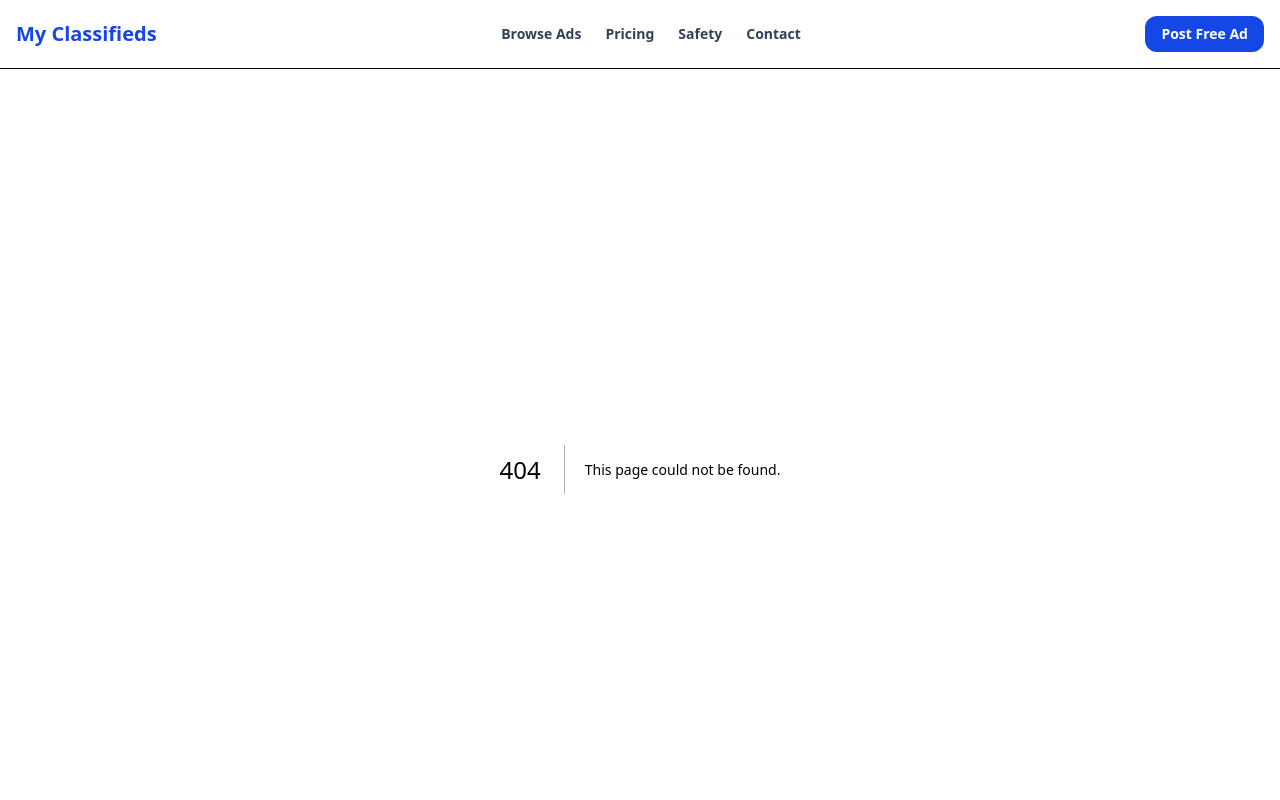
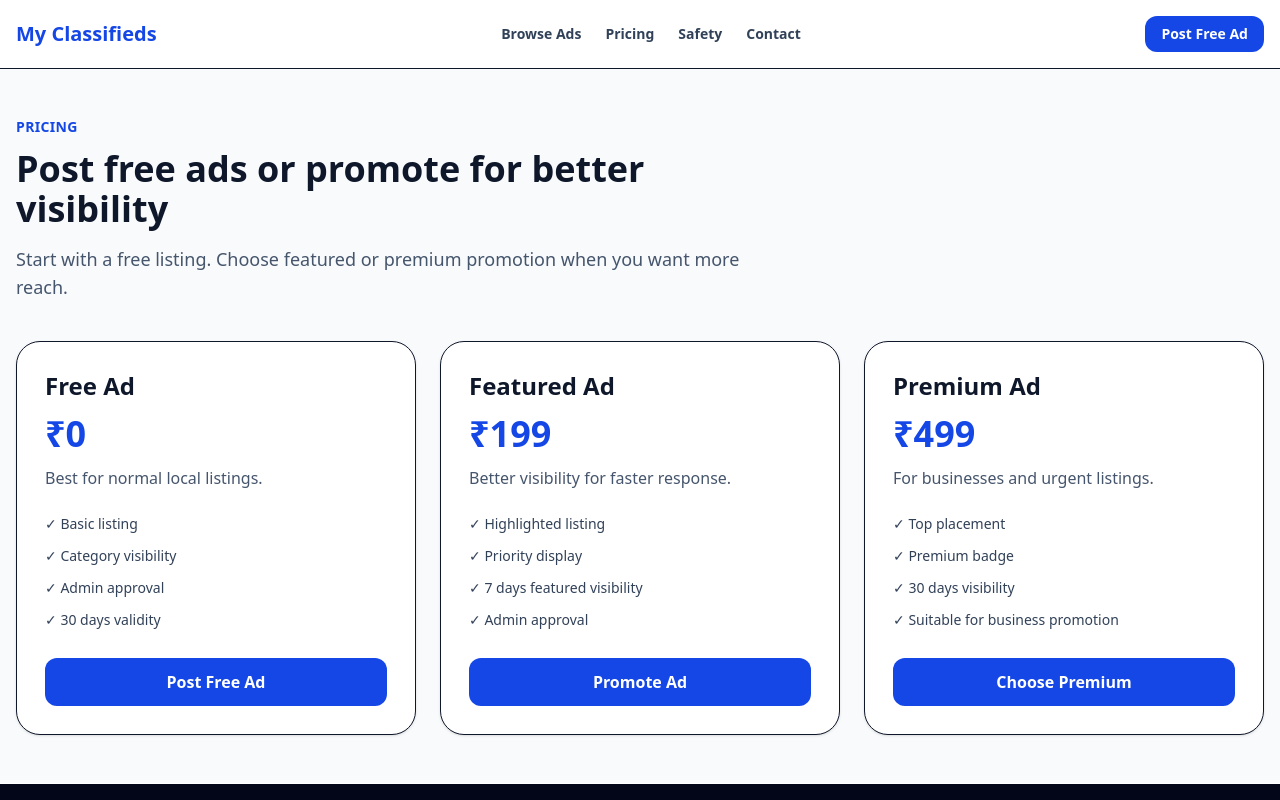
Before and after one commit to thesahilkothari/baramati-classifieds, a Next.js app: page /pricing in a window 1280 px wide. Before the commit this address had no page. Shown: the top 800 px of the page. Built offline with nearby package versions, Linux system fonts and the light colour scheme.

Commit message:
Add pricing page with ad plans
This file contains a pricing page with different ad plans, each with a name, price, description, features, and a call-to-action link.

```diff
--- /dev/null
+++ b/app/pricing/page.jsx
@@ -0,0 +1,79 @@
+import Link from "next/link";
+
+export const metadata = {
+  title: "Pricing | My Classifieds",
+  description: "Free and featured classified ad listing plans."
+};
+
+const plans = [
+  {
+    name: "Free Ad",
+    price: "₹0",
+    description: "Best for normal local listings.",
+    features: ["Basic listing", "Category visibility", "Admin approval", "30 days validity"],
+    cta: "Post Free Ad",
+    href: "/post-ad"
+  },
+  {
+    name: "Featured Ad",
+    price: "₹199",
+    description: "Better visibility for faster response.",
+    features: ["Highlighted listing", "Priority display", "7 days featured visibility", "Admin approval"],
+    cta: "Promote Ad",
+    href: "/post-ad?plan=featured"
+  },
+  {
+    name: "Premium Ad",
+    price: "₹499",
+    description: "For businesses and urgent listings.",
+    features: ["Top placement", "Premium badge", "30 days visibility", "Suitable for business promotion"],
+    cta: "Choose Premium",
+    href: "/post-ad?plan=premium"
+  }
+];
+
+export default function PricingPage() {
+  return (
+    <main className="bg-slate-50 px-4 py-12">
+      <section className="mx-auto max-w-7xl">
+        <div className="max-w-3xl">
+          <p className="text-sm font-bold uppercase tracking-wide text-blue-700">
+            Pricing
+          </p>
+          <h1 className="mt-3 text-4xl font-extrabold text-slate-900">
+            Post free ads or promote for better visibility
+          </h1>
+          <p className="mt-4 text-lg text-slate-600">
+            Start with a free listing. Choose featured or premium promotion when
+            you want more reach.
+          </p>
+        </div>
+
+        <div className="mt-10 grid gap-6 md:grid-cols-3">
+          {plans.map((plan) => (
+            <div key={plan.name} className="rounded-3xl border bg-white p-7 shadow-sm">
+              <h2 className="text-2xl font-bold text-slate-900">{plan.name}</h2>
+              <p className="mt-3 text-4xl font-extrabold text-blue-700">
+                {plan.price}
+              </p>
+              <p className="mt-3 text-slate-600">{plan.description}</p>
+
+              <ul className="mt-6 space-y-3 text-sm text-slate-700">
+                {plan.features.map((feature) => (
+                  <li key={feature}>✓ {feature}</li>
+                ))}
+              </ul>
+
+              <Link
+                href={plan.href}
+                className="mt-7 inline-flex w-full justify-center rounded-xl bg-blue-700 px-5 py-3 font-bold text-white hover:bg-blue-800"
+              >
+                {plan.cta}
+              </Link>
+            </div>
+          ))}
+        </div>
+      </section>
+    </main>
+  );
+}
```
